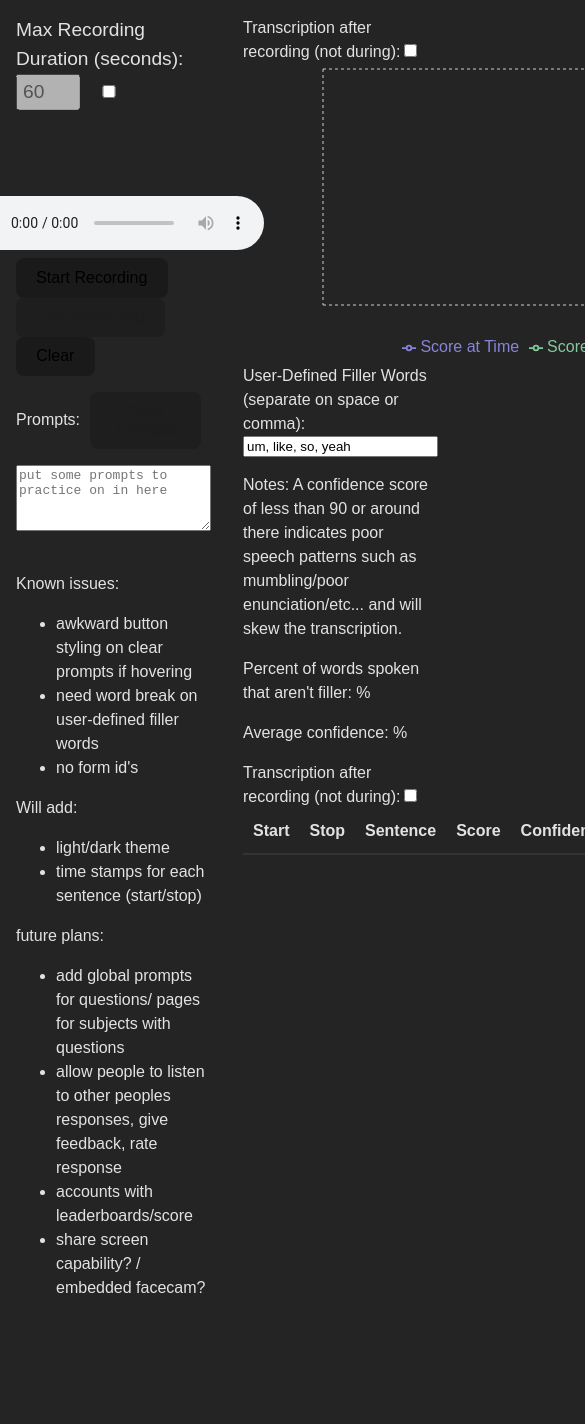
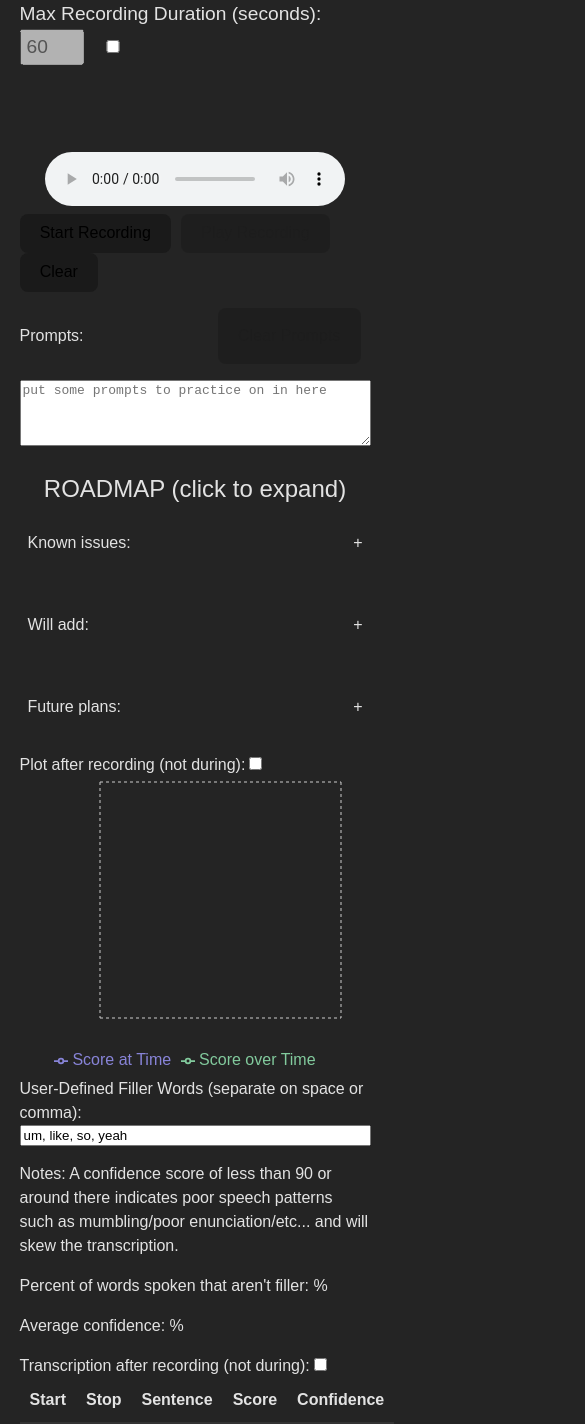
Before and after one commit to chance-robinson/speechify, a React (Vite) app: page / in a window 390 px wide. Shown: the top 1424 px of the page, 585 px wide, since content can reach past the window. Before the commit the page ends 1316 px from the top, so only its background shows below. Built offline with nearby package versions, Linux system fonts and the light colour scheme.

Commit message:
some styling for zoomed in

```diff
--- a/src/App.css
+++ b/src/App.css
@@ -11,7 +11,6 @@ body {
     flex-direction: row;
     margin: 0 auto;
     height: 100vh;
-
 }
 
 .container {
@@ -79,3 +78,31 @@ button:disabled {
 .bottom-container {
   margin-top: auto;
 }
+
+@media screen and (max-width: 900px) {
+  .home {
+    flex-direction: column;
+    height: 100vh;
+    max-width: 100%;
+}
+
+.container {
+  width: 90%;
+  margin: 0 auto;
+}
+}
+
+.expandable-list {
+  cursor: pointer;
+  margin-bottom: 10px;
+  padding: 8px;
+  border-radius: 5px;
+}
+
+.expandable-list:hover {
+  background-color: gray;
+}
+
+.expandable-list li {
+  margin-bottom: 5px;
+}
--- a/src/App.jsx
+++ b/src/App.jsx
@@ -3,6 +3,30 @@ import AudioRecorder from "./AudioFile";
 import FillerWordsHighlighter from "./FillerWordsHighlighter";
 import "./App.css";
 import TimeSeriesPlot from "./TimeSeriesPlot";
+
+const ExpandableList = ({ title, items }) => {
+  const [isExpanded, setIsExpanded] = useState(false);
+
+  return (
+    <div>
+      <div onClick={() => setIsExpanded(!isExpanded)} style={{display: 'flex', flexDirection: 'row', alignItems: 'center', justifyContent: 'space-between' }} className={`expandable-list ${isExpanded ? "expanded" : ""}`}>
+      <p>
+        {title}
+      </p>
+      <p>
+      {isExpanded ? "-" : "+"}
+      </p>
+      </div>
+      {isExpanded && (
+        <ul>
+          {items.map((item, index) => (
+            <li key={index}>{item}</li>
+          ))}
+        </ul>
+      )}
+    </div>
+  );
+};
 
 function App() {
   // State to store the max recording duration, prompt, transcriptions, and confidences
@@ -100,31 +124,29 @@ function App() {
           </label>
         </div>
         <div className="bottom-container">
-        <div>
-          <p>Known issues:</p>
-          <ul>
-            <li>awkward button styling on clear prompts if hovering</li>
-            <li>need word break on user-defined filler words</li>
-            <li>no form id's</li>
-          </ul>
-        </div>
-        <div>
-          <p>Will add:</p>
-          <ul>
-            <li>light/dark theme</li>
-            <li>time stamps for each sentence (start/stop)</li>
-          </ul>
-        </div>
-        <div>
-          <p>future plans:</p>
-          <ul>
-            <li>add global prompts for questions/ pages for subjects with questions</li>
-            <li>allow people to listen to other peoples responses, give feedback, rate response</li>
-            <li>accounts with leaderboards/score</li>
-            <li>share screen capability? / embedded facecam?</li>
-          </ul>
-        </div>
-      </div>
+          <div style={{textAlign: 'center', fontSize: '1.5rem'}}>ROADMAP (click to expand)</div>
+      <ExpandableList
+        title="Known issues:"
+        items={[
+          "awkward button styling on clear prompts if hovering",
+          "need word break on user-defined filler words",
+          "no form id's",
+        ]}
+      />
+      <ExpandableList
+        title="Will add:"
+        items={["light/dark theme", "time stamps for each sentence (start/stop)"]}
+      />
+      <ExpandableList
+        title="Future plans:"
+        items={[
+          "add global prompts for questions/pages for subjects with questions",
+          "allow people to listen to other people's responses, give feedback, rate response",
+          "accounts with leaderboards/score",
+          "share screen capability? / embedded facecam?",
+        ]}
+      />
+    </div>
       </div>
       <div className="container">
         {/* add New component here that takes in the same props as the one below then uses recharts */}
--- a/src/TimeSeriesPlot.jsx
+++ b/src/TimeSeriesPlot.jsx
@@ -1,4 +1,4 @@
-import React, {useState} from "react";
+import React, { useState } from "react";
 import {
   LineChart,
   Line,
@@ -7,6 +7,7 @@ import {
   CartesianGrid,
   Tooltip,
   Legend,
+  ResponsiveContainer,
 } from "recharts";
 
 const TimeSeriesPlot = ({ finished, fillerScores, timeSeries }) => {
@@ -20,12 +21,20 @@ const TimeSeriesPlot = ({ finished, fillerScores, timeSeries }) => {
       const xValue = i;
       sum += yValue !== undefined ? parseFloat(yValue) : 0;
       const avg = sum / (xValue + 1);
-      chartData.push({ x: xValue, y: yValue !== undefined ? parseFloat(yValue) : 0, avg });
+      chartData.push({
+        x: xValue,
+        y: yValue !== undefined ? parseFloat(yValue) : 0,
+        avg,
+      });
 
       if (index === array.length - 1 && i === end - 1) {
         sum += yValue !== undefined ? parseFloat(yValue) : 0;
-        const avg = sum / (end+1);
-        chartData.push({ x: xValue+1, y: yValue !== undefined ? parseFloat(yValue) : 0, avg });
+        const avg = sum / (end + 1);
+        chartData.push({
+          x: xValue + 1,
+          y: yValue !== undefined ? parseFloat(yValue) : 0,
+          avg,
+        });
       }
     }
   });
@@ -37,16 +46,16 @@ const TimeSeriesPlot = ({ finished, fillerScores, timeSeries }) => {
   return (
     <>
       <label>
-        Transcription after recording (not during):
+        Plot after recording (not during):
         <input
           type="checkbox"
           checked={waitFinish}
           onChange={() => setWaitFinish(!waitFinish)}
         />
       </label>
-      {(!waitFinish || (waitFinish && !finished)) &&  (<LineChart
-        width={600}
-        height={300}
+      {(!waitFinish || (waitFinish && !finished)) && (
+        <ResponsiveContainer width="100%" height={300}>
+          <LineChart
             data={chartData}
             margin={{ top: 5, right: 30, left: 20, bottom: 5 }}
           >
@@ -55,9 +64,21 @@ const TimeSeriesPlot = ({ finished, fillerScores, timeSeries }) => {
             <YAxis />
             <Tooltip formatter={tooltipFormatter} />
             <Legend />
-        <Line type="monotone" dataKey="y" stroke="#8884d8" name="Score at Time" />
-        <Line type="monotone" dataKey="avg" stroke="#82ca9d" name="Score over Time" />
-      </LineChart>)}
+            <Line
+              type="monotone"
+              dataKey="y"
+              stroke="#8884d8"
+              name="Score at Time"
+            />
+            <Line
+              type="monotone"
+              dataKey="avg"
+              stroke="#82ca9d"
+              name="Score over Time"
+            />
+          </LineChart>
+        </ResponsiveContainer>
+      )}
     </>
   );
 };
```
Lines whose indentation alone changed are shown as unchanged.
